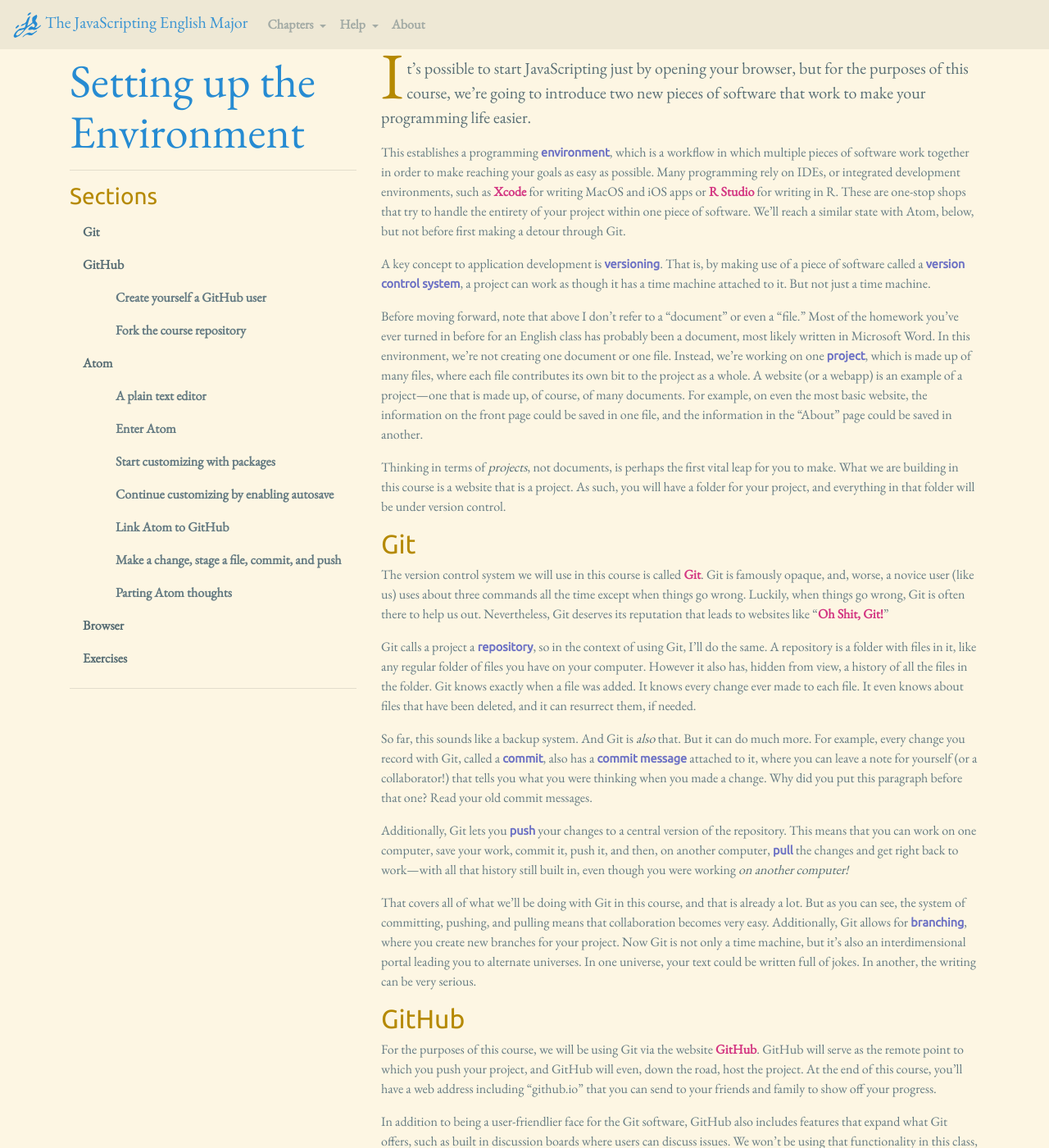
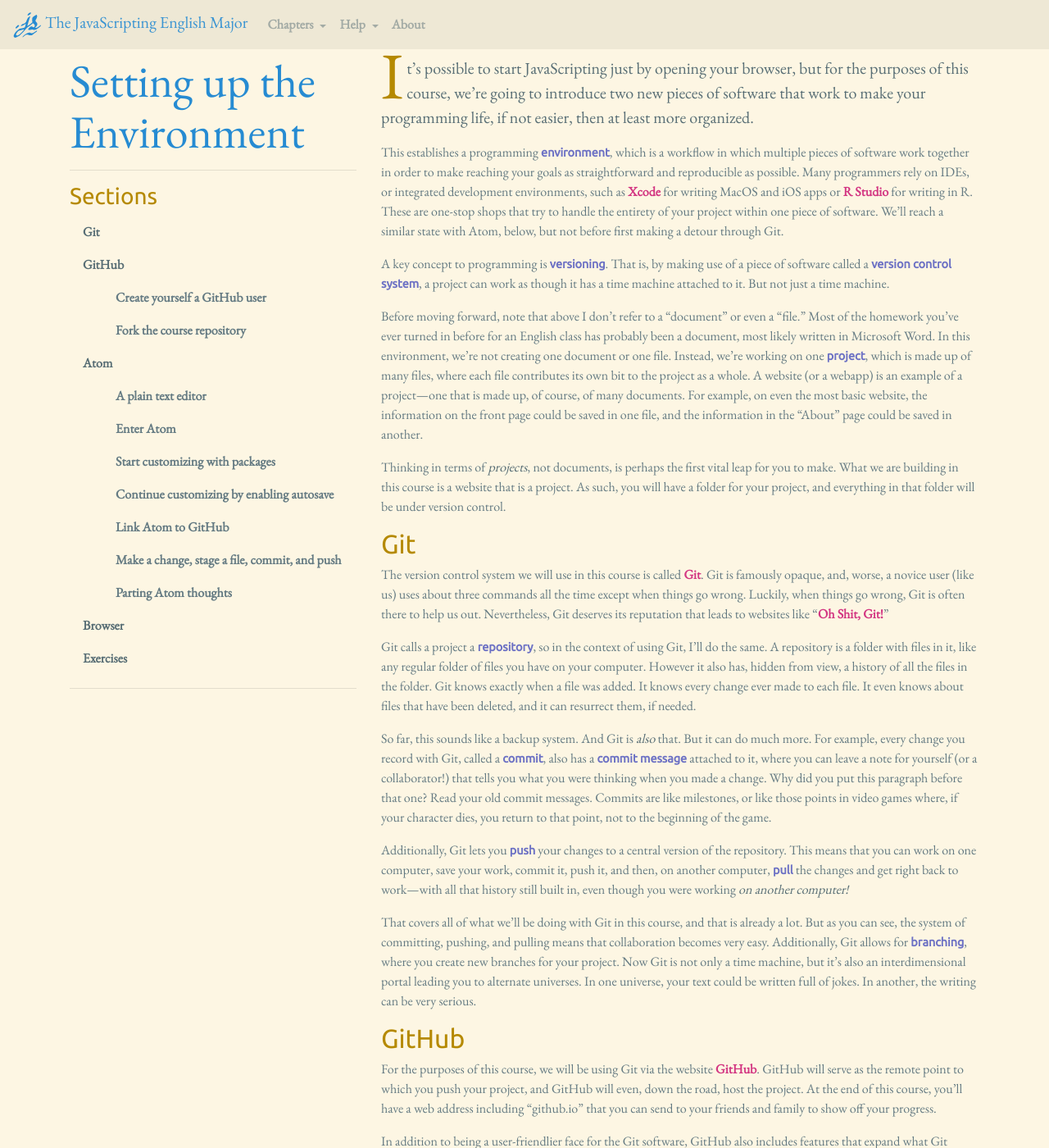
Before and after one commit to muziejus/javascripting-english-major, a Jekyll site: the page built from _chapters/environment.md, in a window 1280 px wide and 1400 px high. Shown: the whole window at 82% size. Built offline with Jekyll 4.4.1, drawn with Linux system fonts in a browser that asks for light colours; nearby versions of some CDN libraries; some of the changed text lies outside the part shown.

Commit message:
Start editing environment chapter.

```diff
--- a/_chapters/environment.md
+++ b/_chapters/environment.md
@@ -6,18 +6,20 @@
 
 It’s possible to start JavaScripting just by opening your browser, but for the
 purposes of this course, we’re going to introduce two new pieces of software
-that work to make your programming life easier.
+that work to make your programming life, if not easier, then at least more
+organized.
 
 This establishes a programming **environment**, which is a workflow in which
 multiple pieces of software work together in order to make reaching your goals
-as easy as possible. Many programming rely on IDEs, or integrated development
-environments, such as [Xcode](https://developer.apple.com/xcode/) for writing
-MacOS and iOS apps or [R Studio](http://rstudio.com) for writing in R. These
-are one-stop shops that try to handle the entirety of your project within one
-piece of software. We’ll reach a similar state with Atom, below, but not
-before first making a detour through Git.
+as straightforward and reproducible as possible. Many programmers rely on
+IDEs, or integrated development environments, such as
+[Xcode](https://developer.apple.com/xcode/) for writing MacOS and iOS apps or
+[R Studio](http://rstudio.com) for writing in R. These are one-stop shops that
+try to handle the entirety of your project within one piece of software. We’ll
+reach a similar state with Atom, below, but not before first making a detour
+through Git.
 
-A key concept to application development is **versioning**. That is, by making
+A key concept to programming is **versioning**. That is, by making
 use of a piece of software called a **version control system**, a project can
 work as though it has a time machine attached to it. But not just a time
 machine.
@@ -60,7 +62,9 @@
 **commit**, also has a **commit message** attached to it, where you can leave
 a note for yourself (or a collaborator!) that tells you what you were thinking
 when you made a change. Why did you put this paragraph before that one? Read
-your old commit messages.
+your old commit messages. Commits are like milestones, or like those points in
+video games where, if your character dies, you return to that point, not to
+the beginning of the game.
 
 Additionally, Git lets you **push** your changes to a central version of the
 repository. This means that you can work on one computer, save your work,
```
Also changed, not shown: other parts of _chapters/environment.md (+1 -1 lines).
